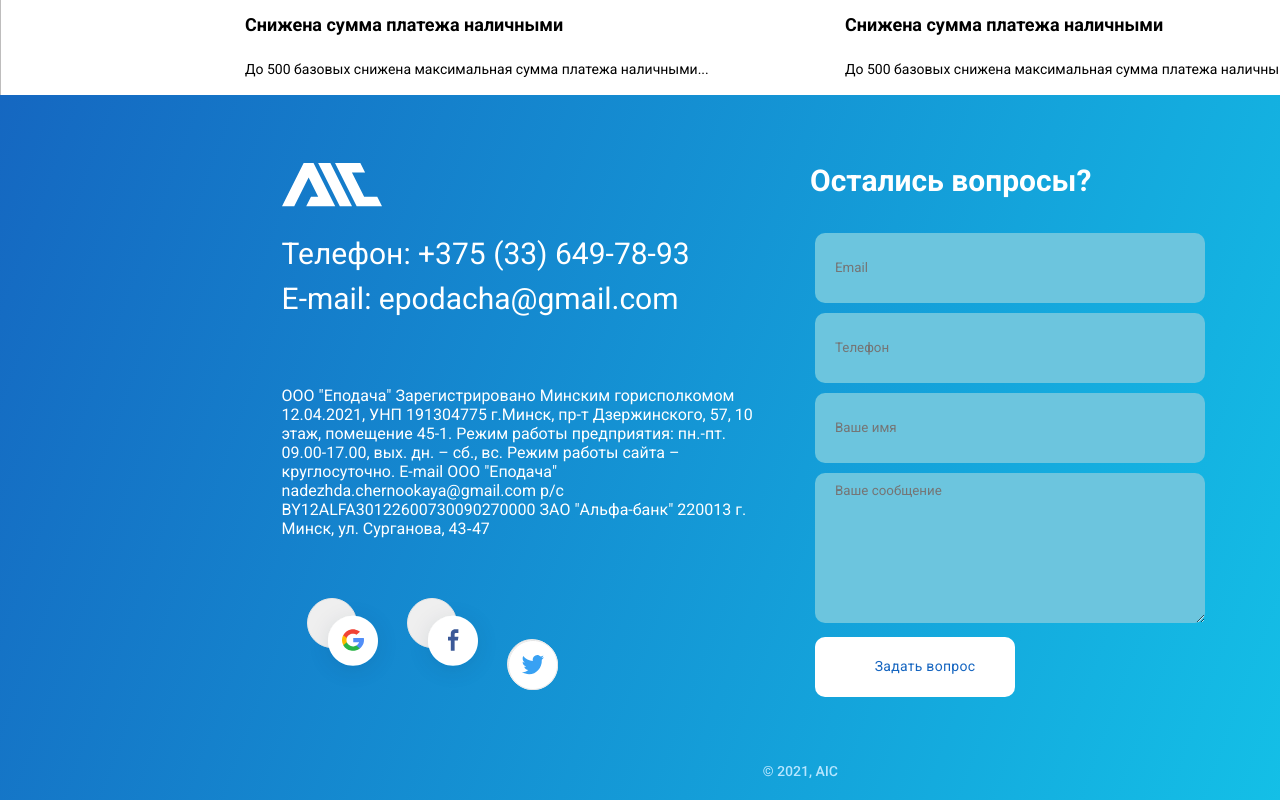
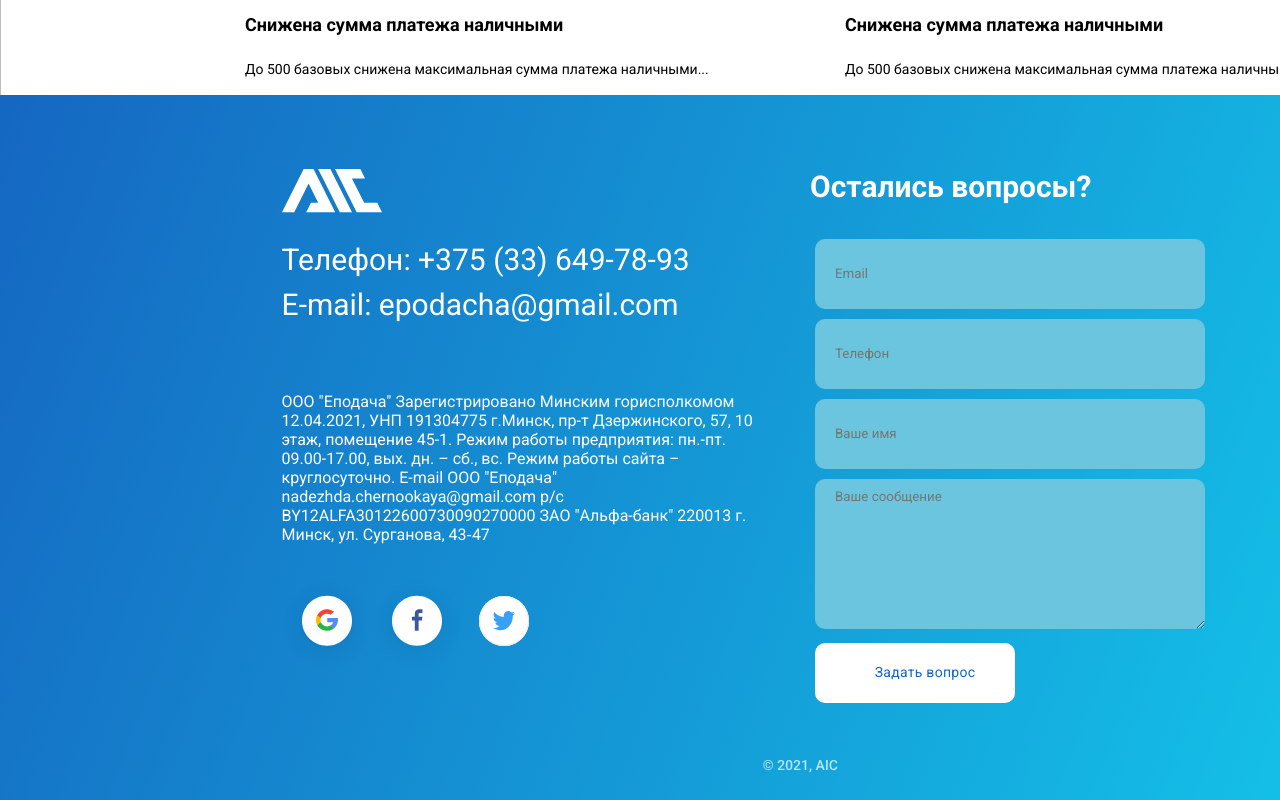
Before and after one commit to OlgaPyryeva/AICBuhgalteria, a React (Create React App) app: page / in a window 1280 px wide. Shown: the part 5200-6000 px from the top of the page. Built offline with nearby package versions, Linux system fonts and the light colour scheme.

Commit message:
fix social icons

```diff
--- a/src/components/pages/footer/Footer.css
+++ b/src/components/pages/footer/Footer.css
@@ -37,12 +37,33 @@
   color: #fff;
   margin: 35px 35px 35px 0;
 }
-.footerBtn button {
+.footerBtn {
+  display: flex;
+  flex-direction: row;
+}
+.gmail,
+.facebook {
+  background: transparent;
+  border: 0;
+
+  border-radius: 50%;
+}
+.gmail img,
+.facebook img {
+  width: 100%;
+  height: 100%;
+  padding: 0;
+}
+.twitter {
   width: 50px;
   height: 50px;
-  border: 1px solid #e6e6e6;
+  border: 0;
   border-radius: 50%;
-  margin: 25px;
+  margin-top: 17px;
+  margin-left: 17px;
+}
+
+.footerBtn button {
   cursor: pointer;
 }
 .footerFormBtn button {
--- a/src/components/pages/footer/Footer.js
+++ b/src/components/pages/footer/Footer.js
@@ -26,15 +26,22 @@ export default function Footer() {
               ЗАО "Альфа-банк" 220013 г. Минск, ул. Сурганова, 43‑47
             </div>
             <div className="footerBtn">
-              <button>
+              <div>
+                <button className="gmail">
                   <img src={gmail} alt="{gmail}" />
                 </button>
-              <button>
+              </div>
+              <div>
+                <button className="facebook">
                   <img src={facebook} alt="{facebook}" />
                 </button>
-              <button>
+              </div>
+
+              <div>
+                <button className="twitter">
                   <img src={twitter} alt="{twitter}" />
                 </button>
+              </div>
             </div>
           </div>
           <div className="rightBlock">
```
Lines whose indentation alone changed are shown as unchanged.
